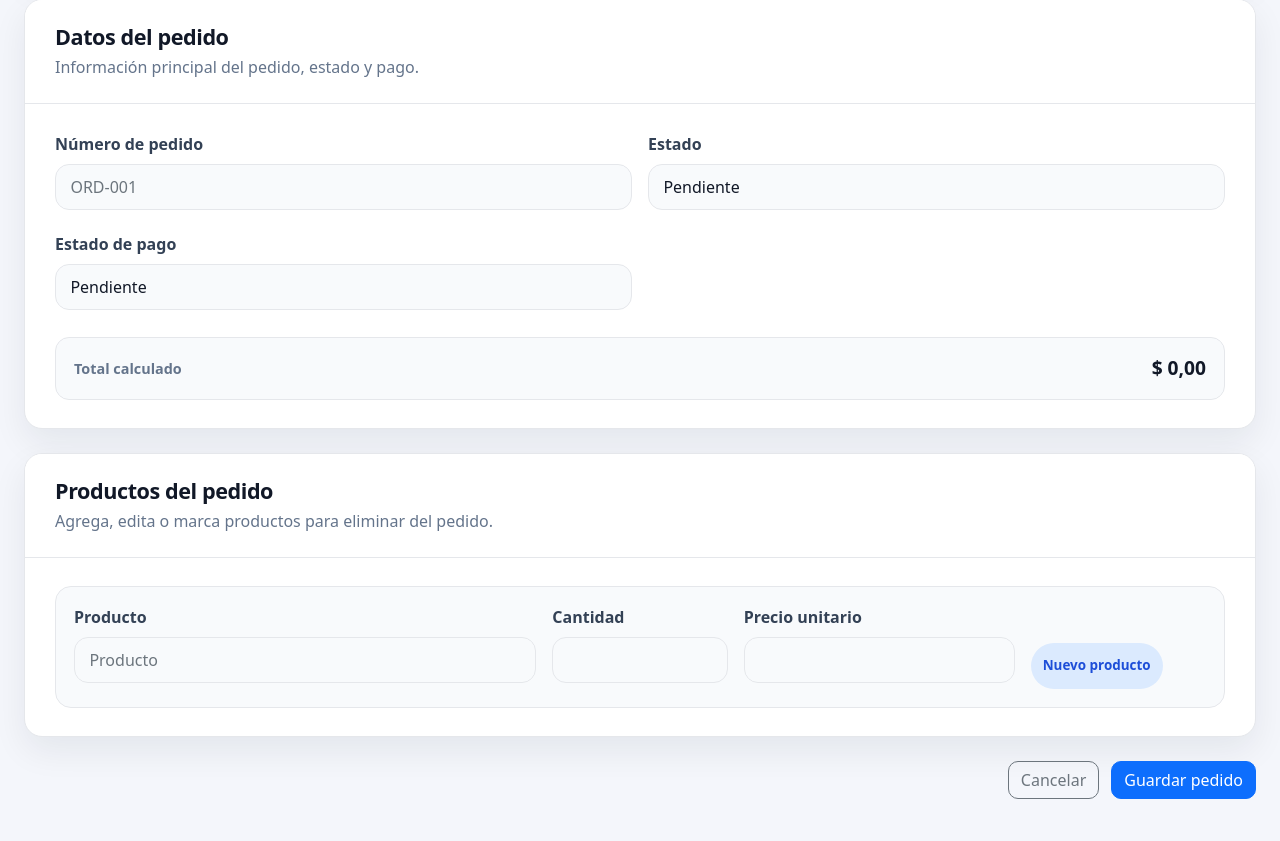
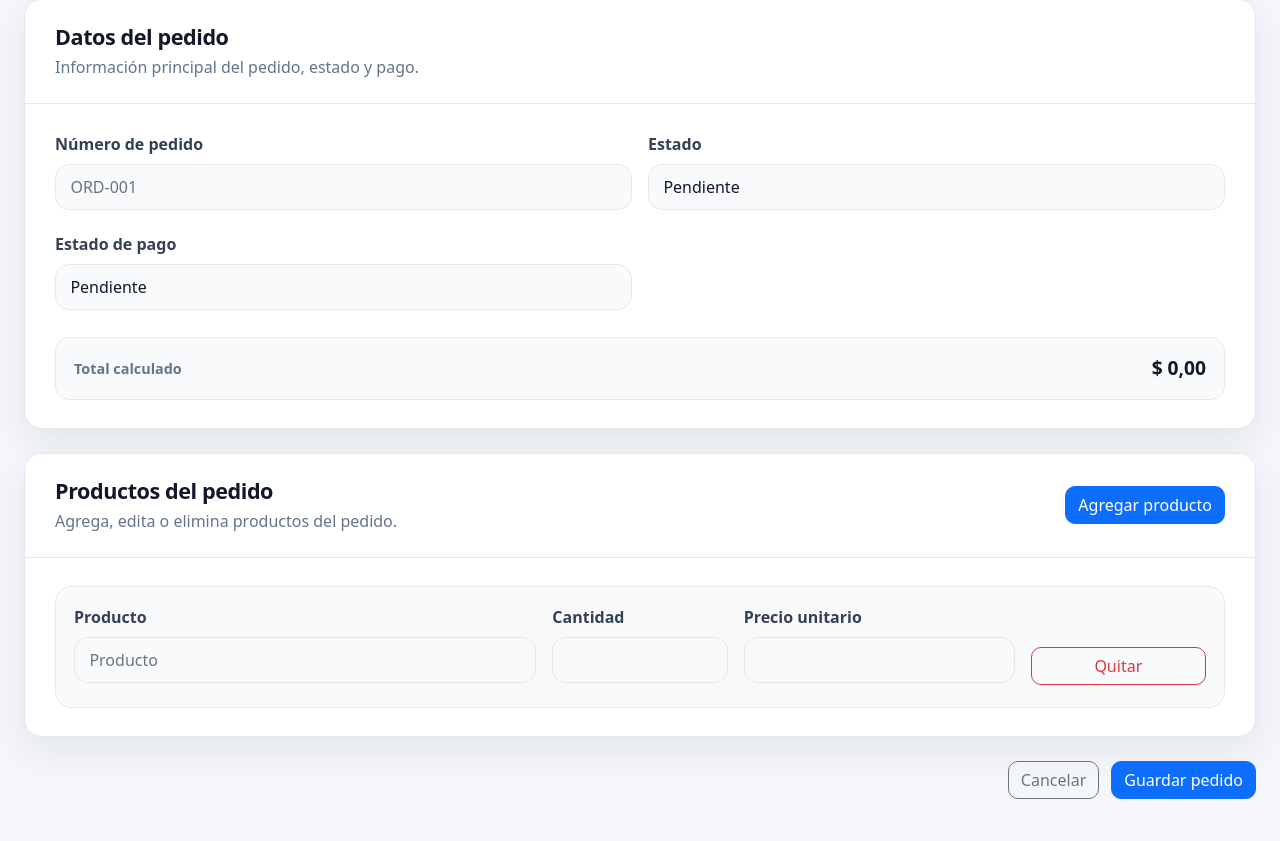
Before and after one commit to Braian551/AngelowDjangoOrders, a Django app: page /orders/create/ in a window 1280 px wide. Shown: the part 312-1153 px from the top of the page. Run offline with Django 4.2, Linux system fonts and the light colour scheme; the visitor is signed in with stand-in values (Sample User, id 1); some libraries are stand-ins or nearby versions.

Commit message:
feat: en order form se agrego eliminar y agregar items productos
Descripcion:
Mejora el formulario de ordenes con acciones para agregar y eliminar productos, manteniendo el formset de Django como base.

```diff
--- a/dcrm/website/templates/orders/order_form.html
+++ b/dcrm/website/templates/orders/order_form.html
@@ -75,8 +75,12 @@
             <div class="orders-card-header">
                 <div>
                     <h2>Productos del pedido</h2>
-                    <p>Agrega, edita o marca productos para eliminar del pedido.</p>
+                    <p>Agrega, edita o elimina productos del pedido.</p>
                 </div>
+
+                <button type="button" class="btn btn-primary order-add-item" id="addOrderItem">
+                    Agregar producto
+                </button>
             </div>
 
             <div class="orders-card-body">
@@ -96,6 +100,11 @@
                         {% include 'orders/partials/order_item_form.html' with item_form=item_form %}
                     {% endfor %}
                 </div>
+
+                <!-- Plantilla usada por orders.js para agregar productos sin recargar la página. -->
+                <template id="emptyOrderItemTemplate">
+                    {% include 'orders/partials/order_item_form.html' with item_form=formset.empty_form %}
+                </template>
 
             </div>
         </div>
--- a/dcrm/website/templates/orders/partials/order_item_form.html
+++ b/dcrm/website/templates/orders/partials/order_item_form.html
@@ -32,26 +32,21 @@
             {% include 'orders/partials/order_field.html' with field=item_form.unit_price %}
         </div>
 
-        <!-- Campo para eliminar item existente. -->
+        <!-- Botón visible para eliminar o quitar productos; Django recibe DELETE oculto. -->
         <div class="col-lg-2 col-md-4">
-            {% if item_form.instance.pk %}
-                <div class="order-delete-box">
-                    <label class="form-label" for="{{ item_form.DELETE.id_for_label }}">
+            <div class="order-item-actions">
+                <div class="order-delete-control">
+                    {{ item_form.DELETE }}
+                </div>
+
+                <button type="button" class="btn btn-outline-danger order-remove-item">
+                    {% if item_form.instance.pk %}
                         Eliminar
-                    </label>
-
-                    <div class="form-check">
-                        {{ item_form.DELETE }}
-                        <span class="form-check-label">
-                            Marcar
-                        </span>
-                    </div>
-                </div>
-            {% else %}
-                <div class="order-new-item-badge">
-                    Nuevo producto
-                </div>
-            {% endif %}
+                    {% else %}
+                        Quitar
+                    {% endif %}
+                </button>
+            </div>
         </div>
 
     </div>
--- a/dcrm/website/templates/static/css/orders.css
+++ b/dcrm/website/templates/static/css/orders.css
@@ -383,22 +383,32 @@ body {
     background: var(--orders-soft);
 }
 
-/* Caja de eliminar item. */
-.order-delete-box {
-    padding: 8px 0;
+.order-item-card.is-removing {
+    display: none;
 }
 
-.order-delete-box .form-check {
+/* Acciones para agregar o quitar productos del formset. */
+.order-add-item {
+    white-space: nowrap;
+    border-radius: 10px;
+    font-weight: 500;
+}
+
+.order-item-actions {
     display: flex;
     align-items: center;
-    gap: 8px;
+    min-height: 46px;
 }
 
-/* Evita que el checkbox tome estilos de input grande. */
-.order-delete-box input {
-    width: auto;
-    min-height: auto;
-    padding: 0;
+.order-remove-item {
+    width: 100%;
+    border-radius: 10px;
+    font-weight: 500;
+}
+
+/* El checkbox DELETE queda oculto, pero sigue viajando en el POST para Django. */
+.order-delete-control {
+    display: none;
 }
 
 /* Badge para productos nuevos. */
```
Also changed, not shown: dcrm/website/templates/static/js/orders.js (+62 -3 lines), dcrm/website/tests.py (+43 -0 lines).
